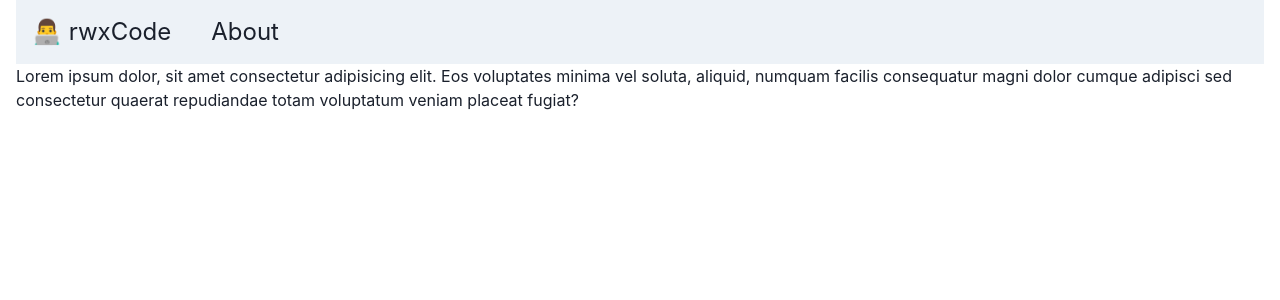
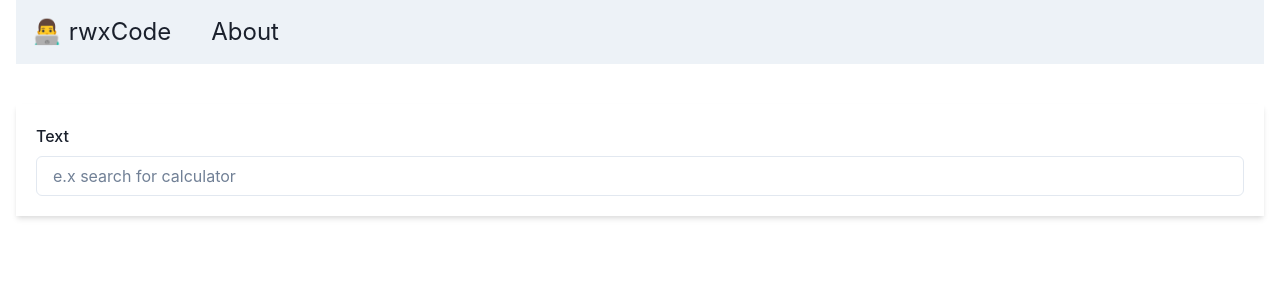
Before and after one commit to DanielCodex/rwxcode, a Next.js app: page / in a window 1280 px wide. Shown: the top 300 px of the page. Built offline with nearby package versions, Linux system fonts and the light colour scheme.

Commit message:
some minimal changes

```diff
--- a/components/Navbar.tsx
+++ b/components/Navbar.tsx
@@ -28,7 +28,7 @@ const NavLink = ({ children }: { children: ReactNode }) => (
 export default function NavBar() {
   return (
     <>
-      <Box bg={useColorModeValue("gray.100", "gray.900")} px={4}>
+      <Box bg={useColorModeValue("gray.100", "gray.900")} px={4} mb={10}>
         <Flex h={16} alignItems={"center"} justifyContent={"space-between"}>
           <HStack spacing={8} alignItems={"center"}>
             <Box>
@@ -45,7 +45,7 @@ export default function NavBar() {
               spacing={4}
               display={{ base: "none", md: "flex" }}
             >
-              {Links.map((link, index) => (
+              {Links.map((link) => (
                 <NavLink key={link.link}>
                   <Text fontSize={"2xl"}>{link.name}</Text>{" "}
                 </NavLink>
--- a/pages/index.tsx
+++ b/pages/index.tsx
@@ -1,6 +1,7 @@
 import Head from "next/head";
 import NavBar from "../components/Navbar";
 import Wrapper from "../components/Wrapper";
+import Form from "../components/Form";
 
 const Home = () => {
   return (
@@ -11,7 +12,7 @@ const Home = () => {
         <link rel="icon" href="/favicon.ico" />
       </Head>
       <NavBar />
-      Lorem ipsum dolor, sit amet consectetur adipisicing elit. Eos voluptates minima vel soluta, aliquid, numquam facilis consequatur magni dolor cumque adipisci sed consectetur quaerat repudiandae totam voluptatum veniam placeat fugiat?
+      <Form />
     </Wrapper>
   );
 };
```
